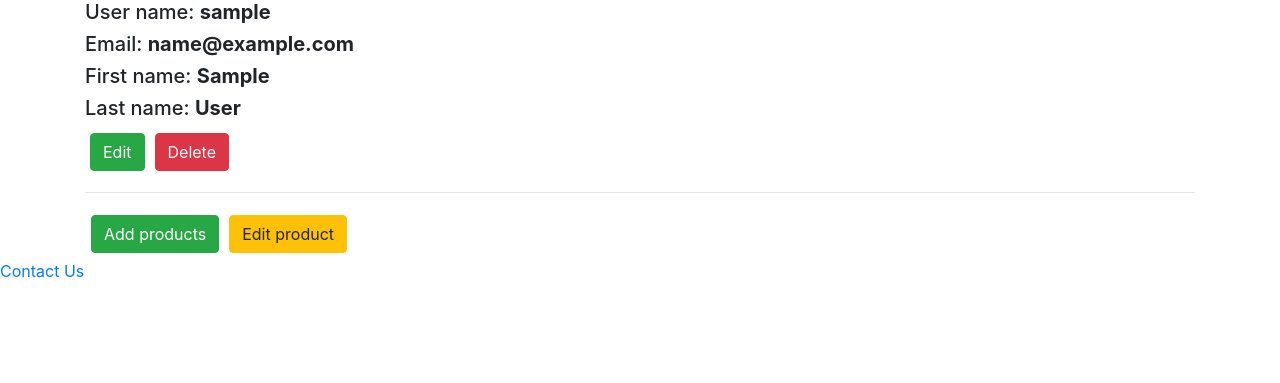
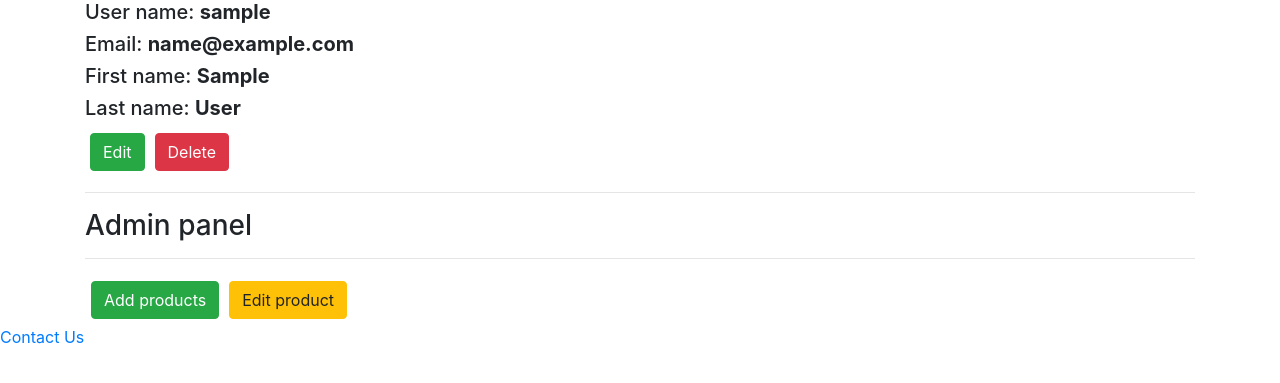
Before and after one commit to craitan/my_first_django_project, a Django app: page /accounts/profile/1/ in a window 1280 px wide. Shown: the part 217-600 px from the top of the page. Run offline with Django 3.2, Linux system fonts and the light colour scheme; the visitor is signed in with stand-in values (Sample User, id 1); data comes from the database, SQL or seed files in the repository; lists and menus that the app fills with data are empty; some libraries are stand-ins or nearby versions.

Commit message:
added some text to profile details html

```diff
--- a/ecommerce/ecommerce/settings.py
+++ b/ecommerce/ecommerce/settings.py
@@ -3,6 +3,7 @@ import os
 from pathlib import Path
 
 import cloudinary
+
 from django.urls import reverse_lazy
 
 BASE_DIR = Path(__file__).resolve().parent.parent
--- a/ecommerce/templates/accounts/profile-details-page.html
+++ b/ecommerce/templates/accounts/profile-details-page.html
@@ -31,6 +31,8 @@
     <hr>
     {% if user.is_staff %}
         <div class="box-element">
+        <h3>Admin panel</h3>
+            <hr>
             <table>
                 <th>
                     <a style="float:right; margin:5px;" class="btn btn-warning"
```
Also changed, not shown: 1 other file.
